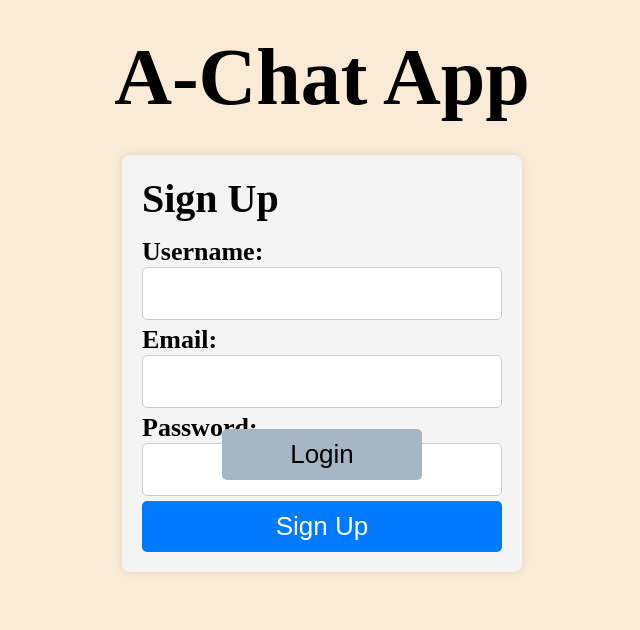
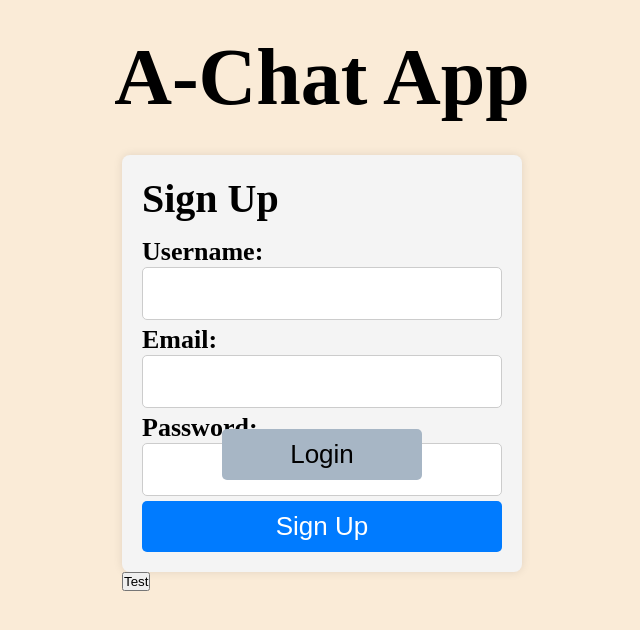
Before and after one commit to Aryanipuspitasari/realchatapp, a React (Vite) app in the folder frontend/: page / in a window 1280 px wide. Shown: the top 630 px of the page, without its empty margins (318-958 px from the left). Built offline with nearby package versions, Linux system fonts and the light colour scheme; no server answers.

Commit message:
add button test in signup form

```diff
--- a/frontend/src/component/03-signup.jsx
+++ b/frontend/src/component/03-signup.jsx
@@ -49,14 +49,14 @@ function SignUpForm() {
     // VALIDATE MIN CHARACTER USERNAME
     if (formData.username.length < 3) {
       alert("Username must be at least 3 characters long");
-      clearTheForm()
+      clearTheForm();
       return;
     }
 
     // VALIDATE MIN CHARACTER PASSWORD
     if (formData.password.length < 8) {
       alert("Password must be at least 8 characters long");
-      clearTheForm()
+      clearTheForm();
       return;
     }
 
@@ -104,6 +104,7 @@ function SignUpForm() {
   };
 
   return (
+    <div>
       <form onSubmit={handleSignUp} className="signUpLogInForm">
         <h2>Sign Up</h2>
         <label>
@@ -135,6 +136,9 @@ function SignUpForm() {
         </label>
         <button type="submit">Sign Up</button>
       </form>
+
+      <button onClick={fetchUsers}>Test</button>
+    </div>
   );
 }
 
```
Lines whose indentation alone changed are shown as unchanged.
